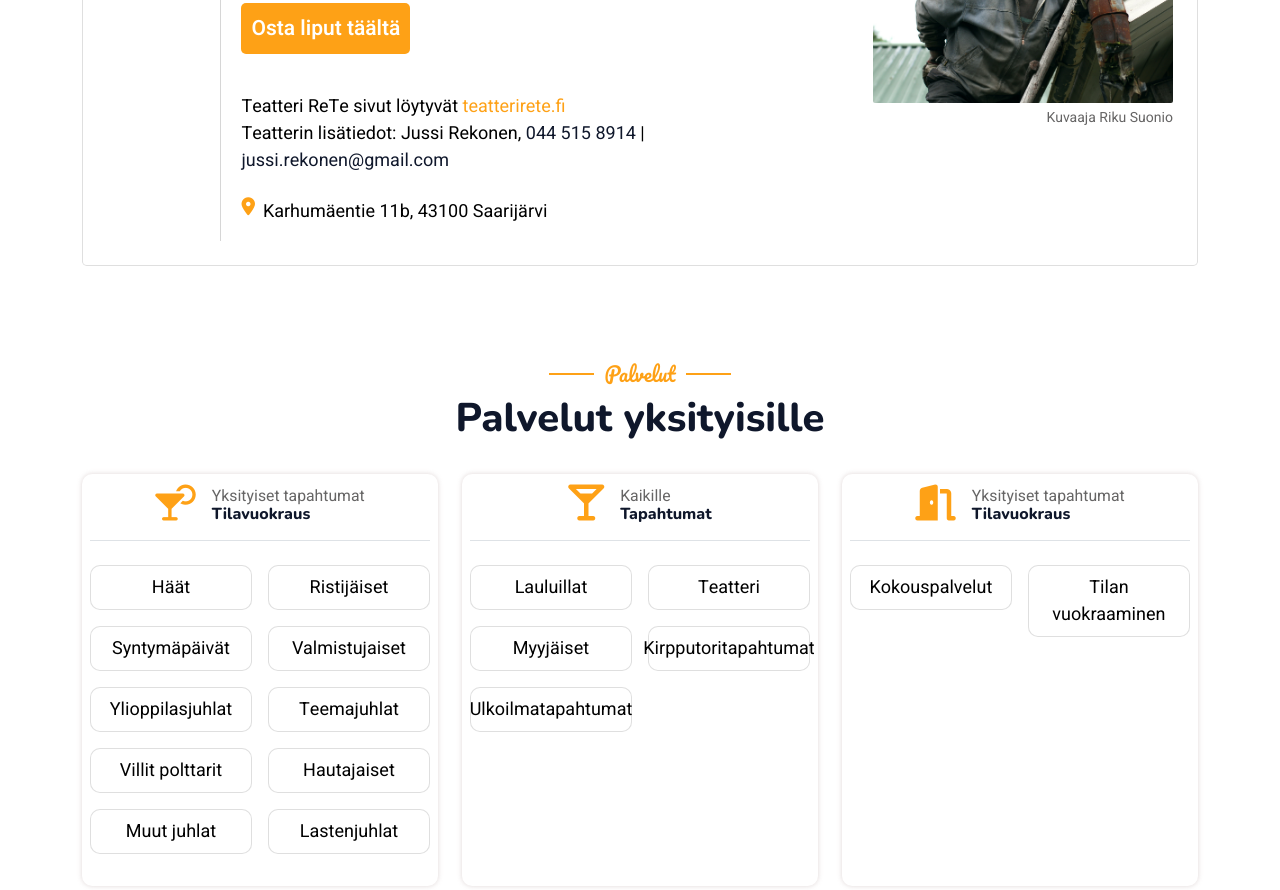
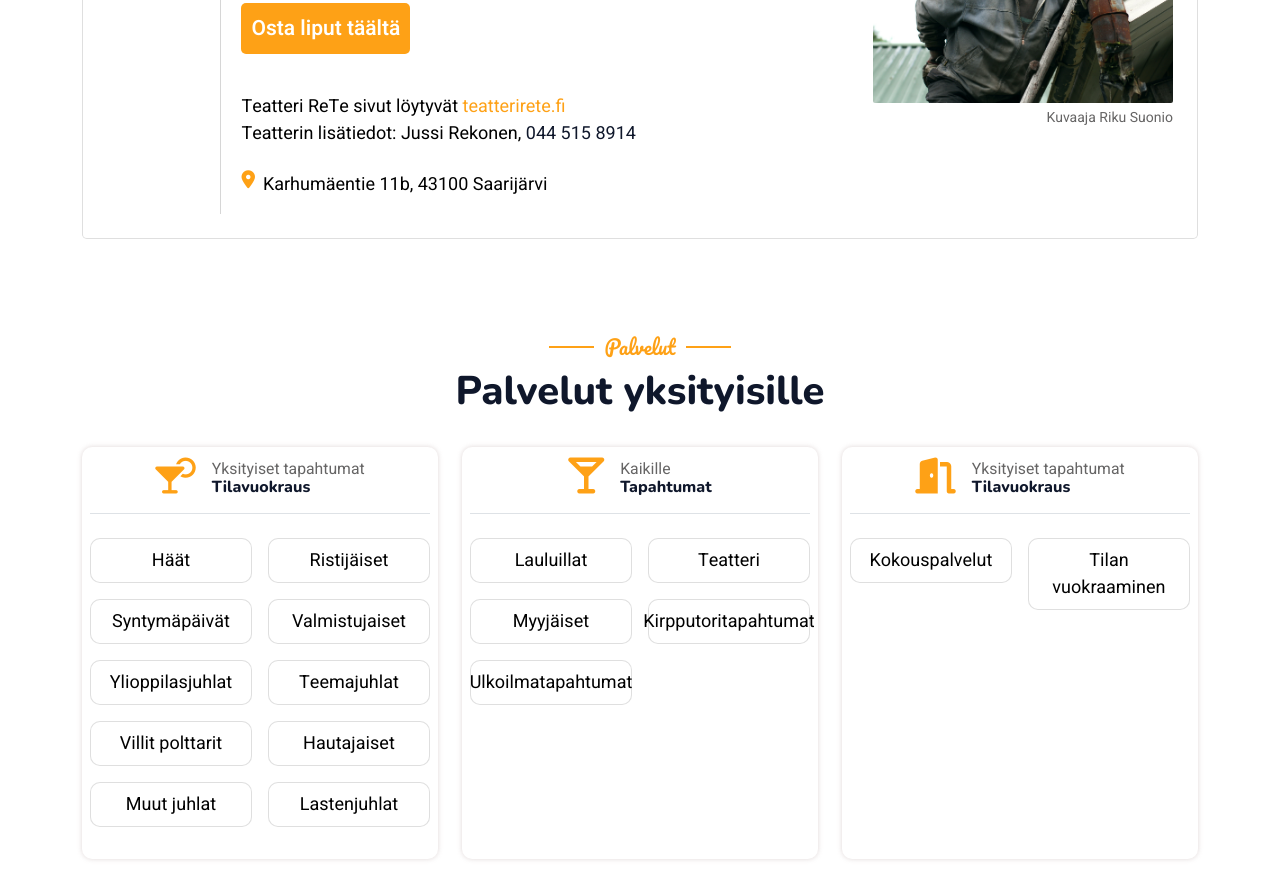
Before and after one commit to peltex/juhlapalvelukarhumaki, a plain HTML site: page index.html in a window 1280 px wide. Shown: the part 2386-3276 px from the top of the page. Drawn offline with nearby package versions, Linux system fonts and the light colour scheme.

Commit message:
Update index.html

```diff
--- a/index.html
+++ b/index.html
@@ -269,7 +269,7 @@
                       <p class="mt-5">
                         Teatteri ReTe sivut löytyvät <a target="_blank"
                           href="https://teatterirete.fi">teatterirete.fi</a><br>
-                        Teatterin lisätiedot: Jussi Rekonen, <a href="tel:+358445158914" class="text-dark">044 515 8914</a> | <a href="mailto:jussi.rekonen@gmail.com" class="text-dark">jussi.rekonen@gmail.com</a>
+                        Teatterin lisätiedot: Jussi Rekonen, <a href="tel:+358445158914" class="text-dark">044 515 8914</a>
                       </p>
                     </div>
                     <div class="even-card-image">
```
